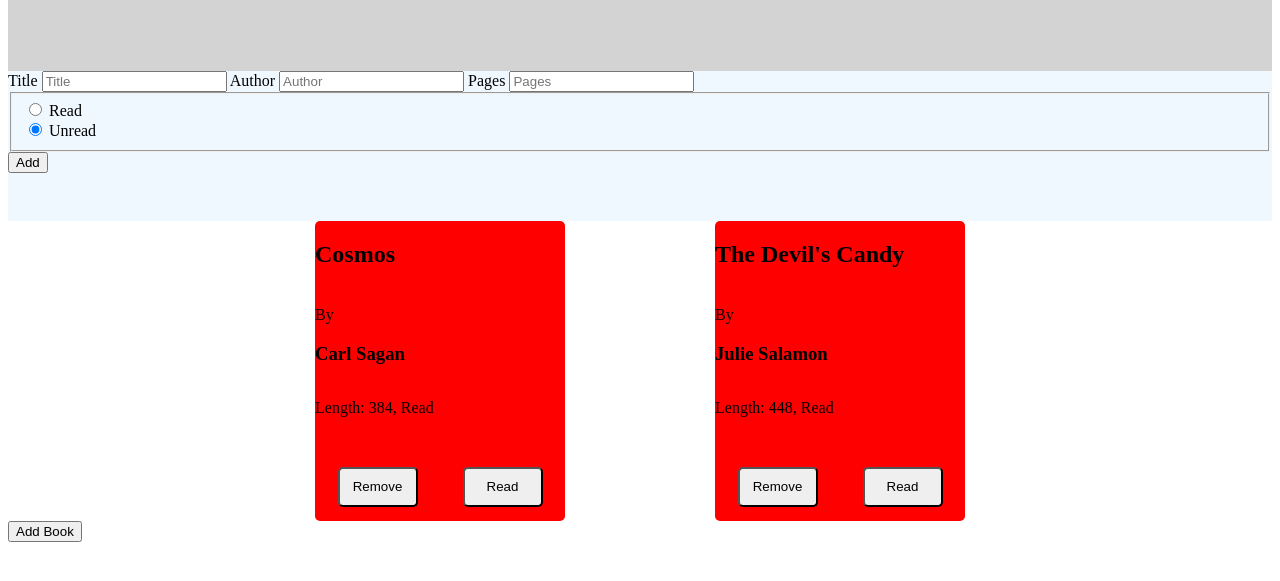
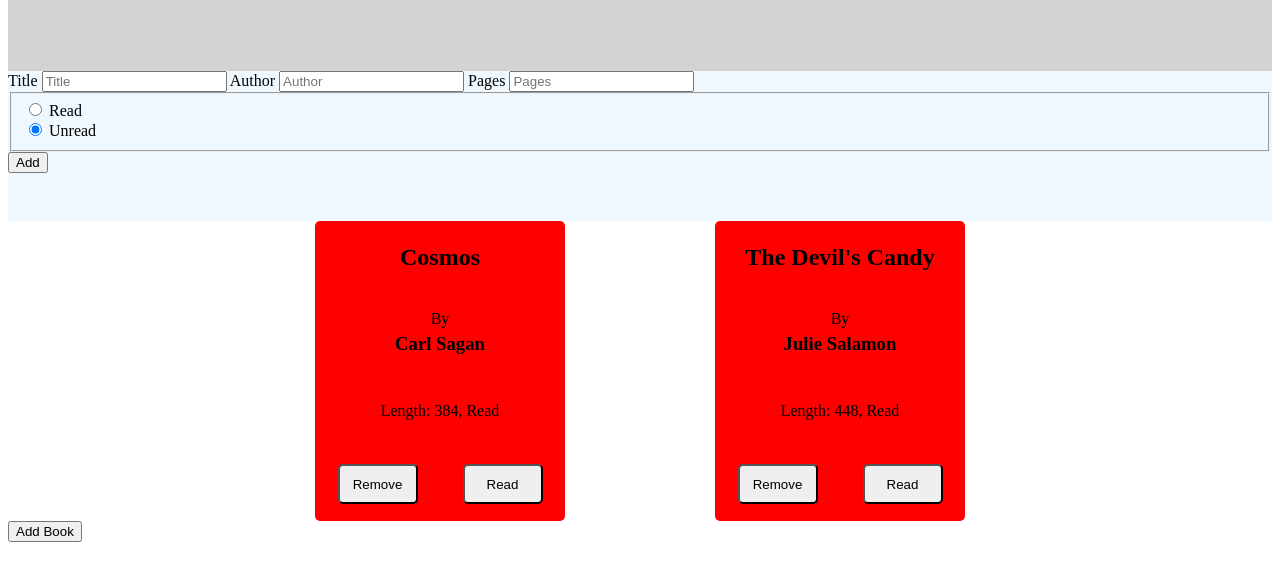
Before and after one commit to Jfoti64/Library, a plain HTML site: page index.html in a window 1280 px wide. Shown: the part 87-668 px from the top of the page. Drawn offline with Linux system fonts and the light colour scheme.

Commit message:
Fix text centering in cards.

```diff
--- a/style.css
+++ b/style.css
@@ -22,7 +22,6 @@
 }
 
 #cards > div {
-    width: 250px;
     height: 300px;
     background: red;
 }
@@ -43,6 +42,19 @@
     grid-row: 4 / 5;
 }
 
+.bookCard > div {
+    place-self: center;
+}
+
+.author > p {
+    text-align: center;
+    margin-bottom: 5px;
+}
+
+.author > h3 {
+    margin-top: 5px;
+}
+
 .bookCard > button {
     border-radius: 5px;
     width: 80px;
```
